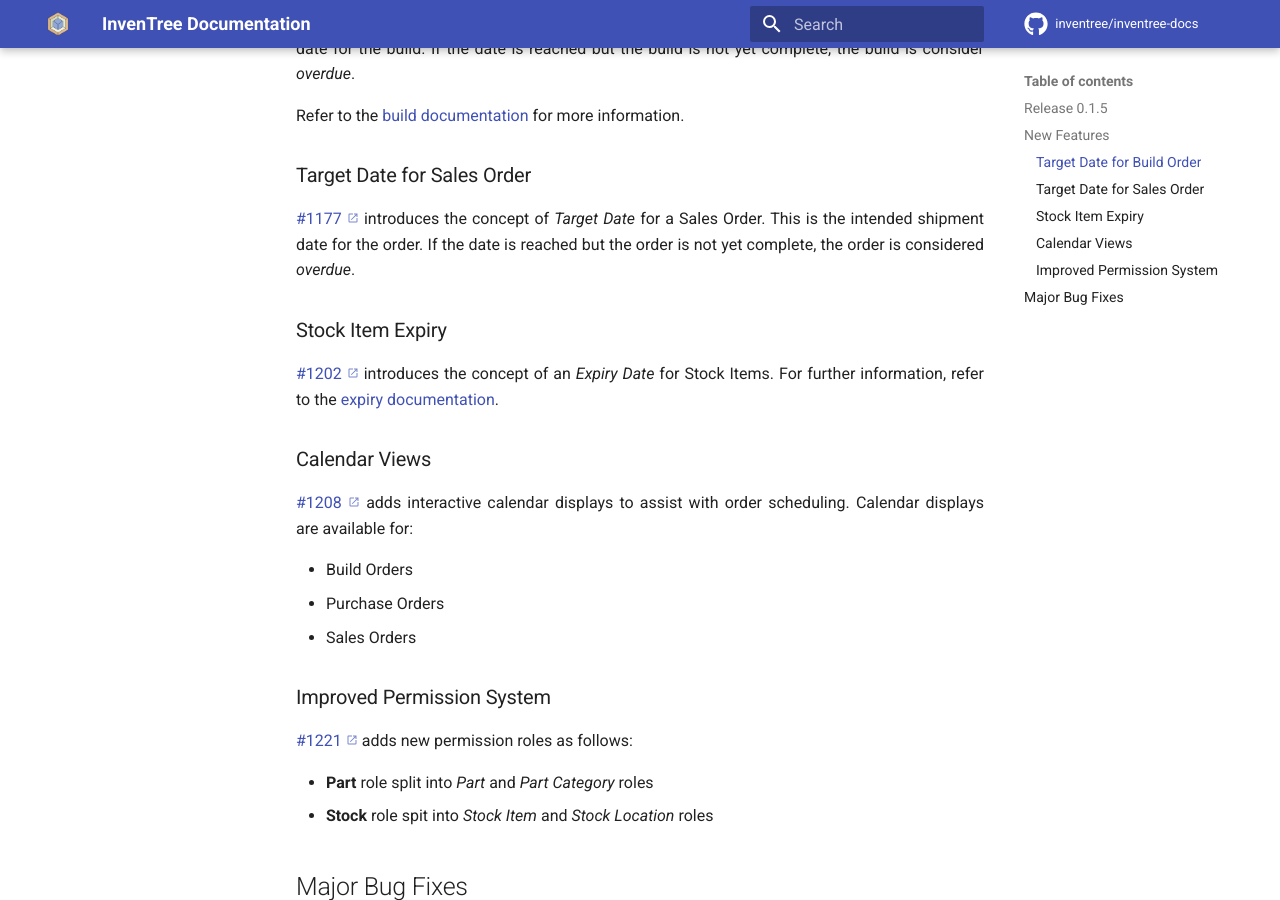
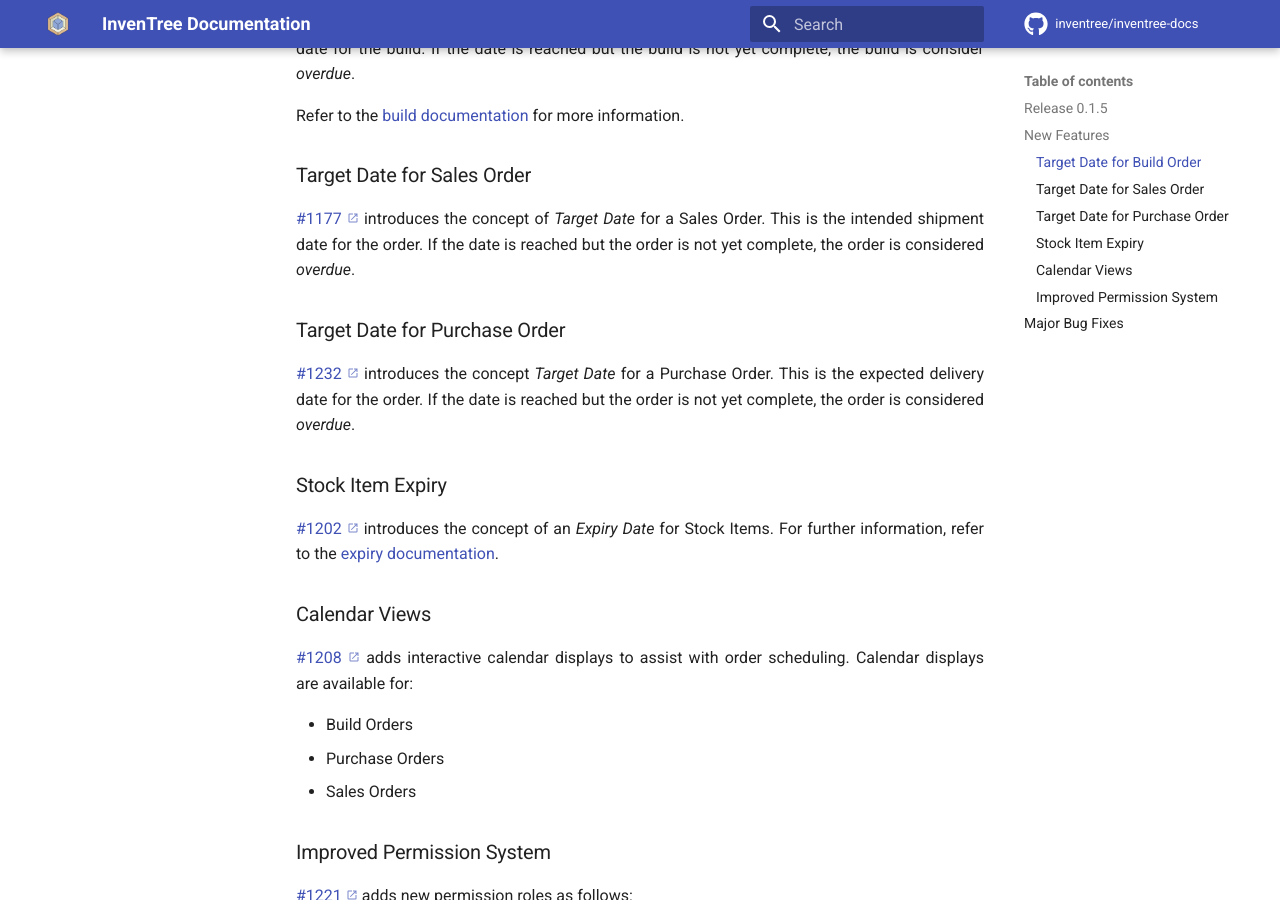
Before and after one commit to inventree/inventree-docs, an MkDocs documentation site: the page built from docs/releases/0.1.5.md, in a window 1280 px wide and 900 px high, scrolled down 483 px. Built offline with MkDocs 1.6.1 and Material for MkDocs 9.7.7, drawn with Linux system fonts in a browser that asks for light colours; a script that is not in the unit is left out; comment, search, counter and statistics services are not loaded.

Commit message:
Update 0.1.5.md

```diff
--- a/docs/releases/0.1.5.md
+++ b/docs/releases/0.1.5.md
@@ -20,6 +20,10 @@ Refer to the [build documentation](../../build/build/#overdue-builds) for more i
 ### Target Date for Sales Order
 
 [#1177](https://github.com/inventree/InvenTree/pull/1177) introduces the concept of *Target Date* for a Sales Order. This is the intended shipment date for the order. If the date is reached but the order is not yet complete, the order is considered *overdue*.
+
+### Target Date for Purchase Order
+
+[#1232](https://github.com/inventree/InvenTree/pull/1232) introduces the concept *Target Date* for a Purchase Order. This is the expected delivery date for the order. If the date is reached but the order is not yet complete, the order is considered *overdue*.
 
 ### Stock Item Expiry
 
```
